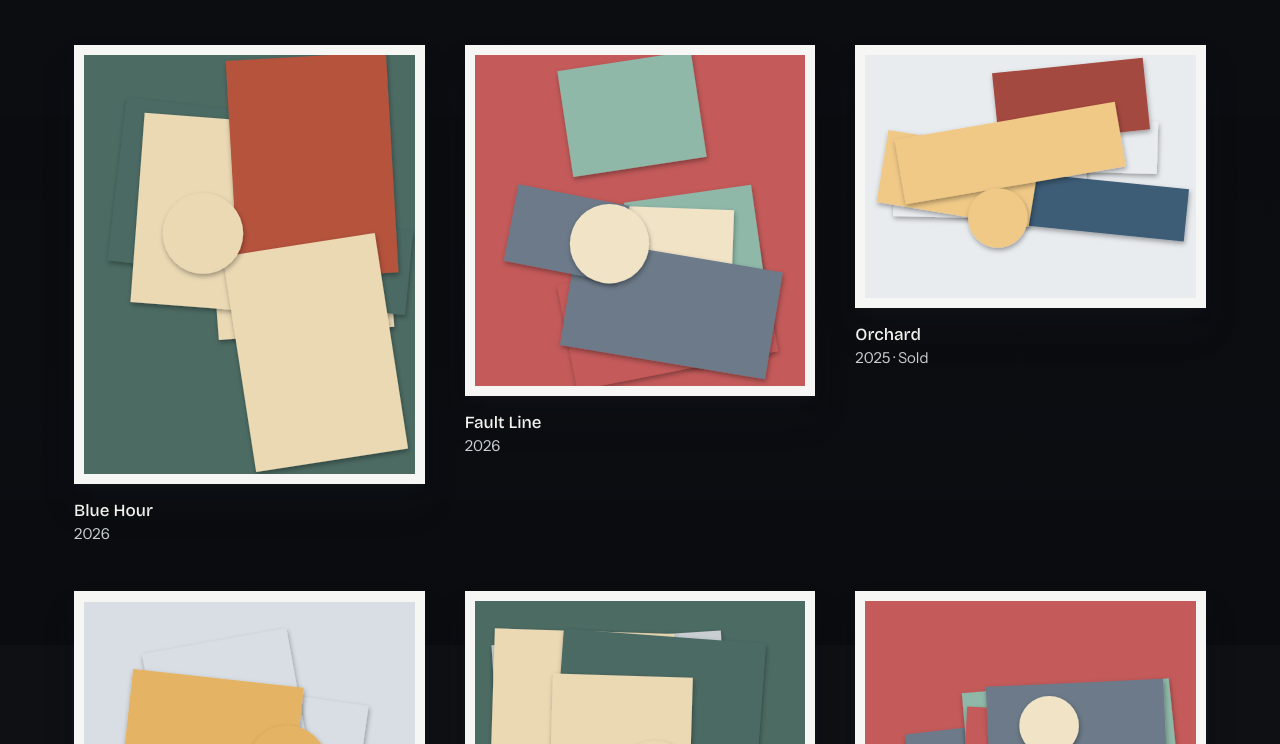
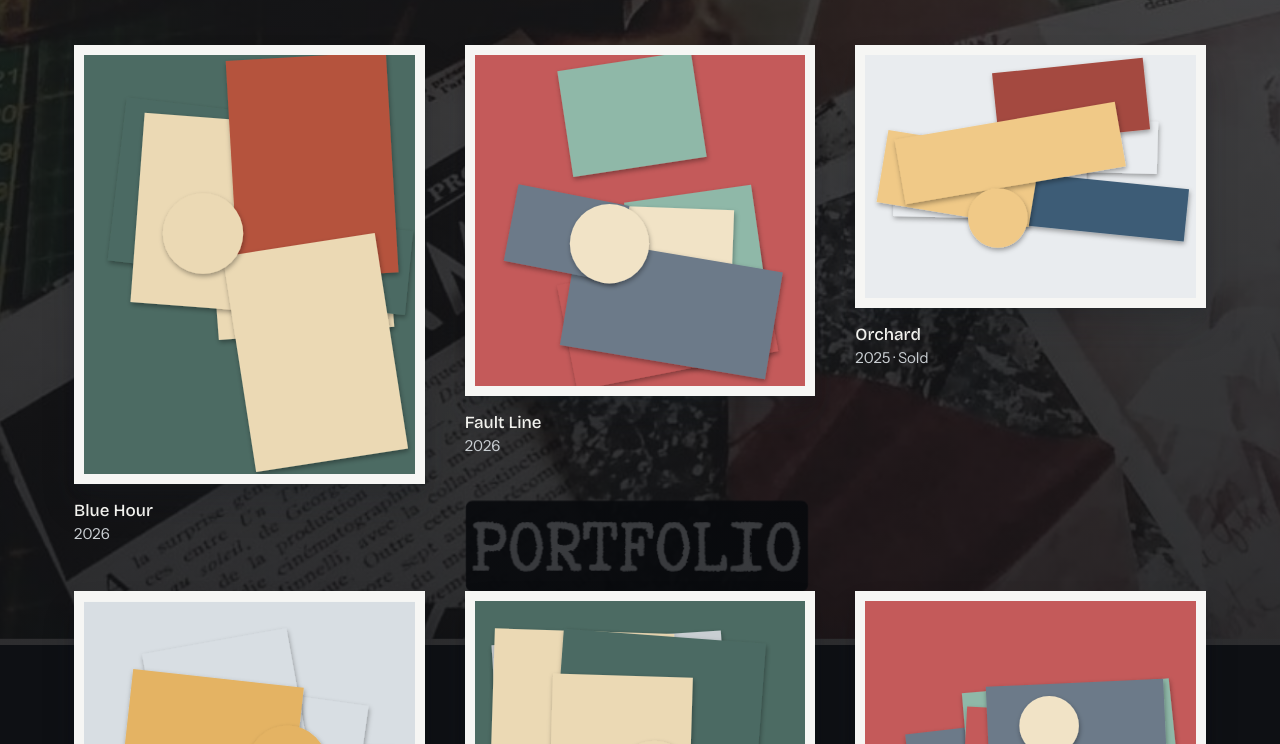
Before and after one commit to ArtBort/artbort.github.io, a plain HTML site: page index.html in a window 1280 px wide. Shown: the part 155-899 px from the top of the page. Drawn offline with nearby package versions, Linux system fonts and the light colour scheme.

Commit message:
Add files via upload

```diff
--- a/index.html
+++ b/index.html
@@ -20,7 +20,7 @@
   body{margin:0;background:#0E1014;color:#F2F2EE;font:400 1.0625rem/1.6 var(--body);position:relative}
   /* Background artwork, darkened so the text stays readable */
   body::before{content:"";position:fixed;inset:0;z-index:-1;
-    background:linear-gradient(rgba(10,12,16,.72),rgba(10,12,16,.82)),url("images/background.jpg") center/cover no-repeat}
+    background:linear-gradient(rgba(10,12,16,.72),rgba(10,12,16,.82)),url("background.png") center/cover no-repeat}
   a{color:inherit}
   :focus-visible{outline:3px solid #9DB7F5;outline-offset:3px}
   dialog :focus-visible{outline-color:var(--accent)}
```
